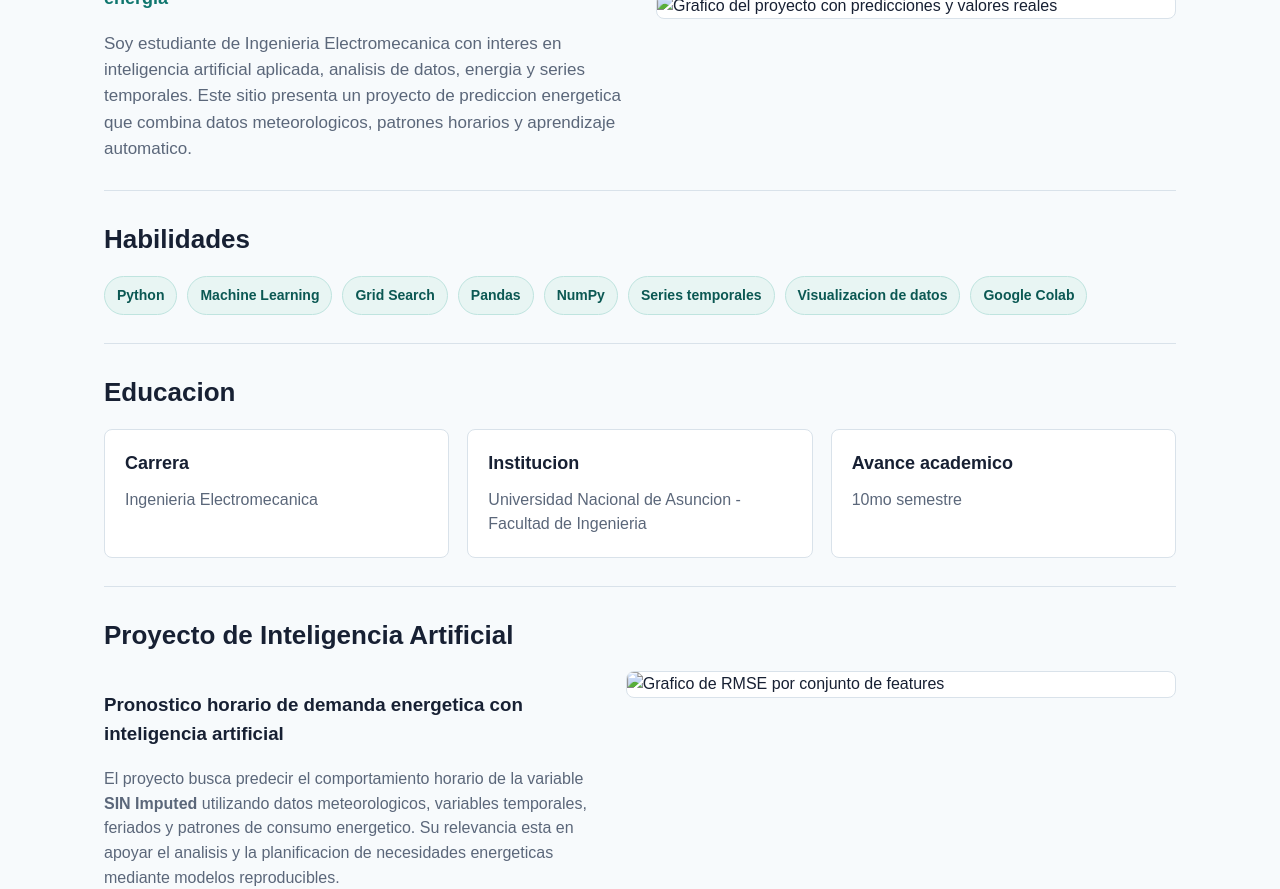
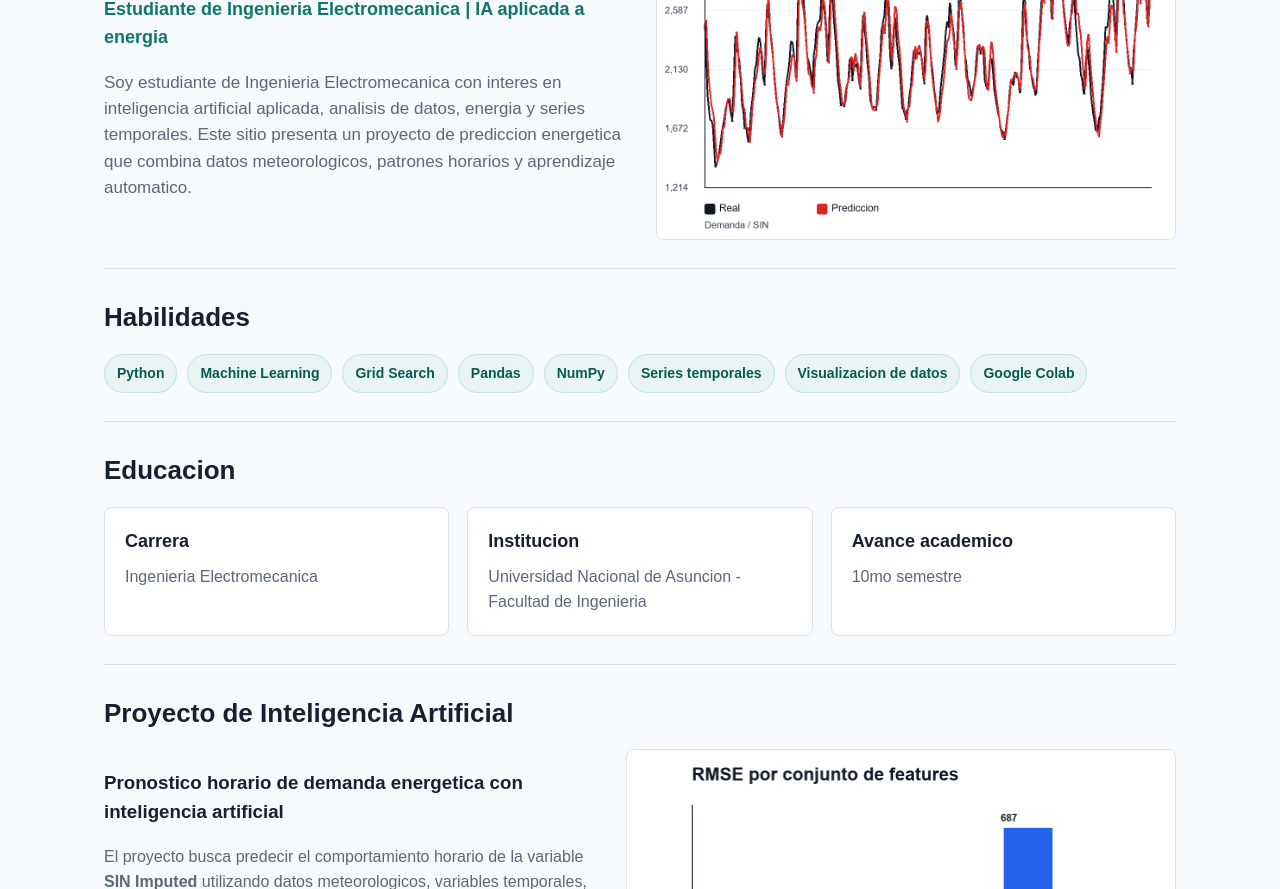
Before and after one commit to fabriciocaballero-fmca/proyecto-ia-energia, a plain HTML site: page docs/index.html in a window 1280 px wide. Shown: the part 265-1154 px from the top of the page. Drawn offline with Linux system fonts and the light colour scheme; the site is published under a folder, as on GitHub Pages, so addresses that start at the root find nothing.

Commit message:
Update index.html

```diff
--- a/docs/index.html
+++ b/docs/index.html
@@ -258,7 +258,7 @@
           energetica que combina datos meteorologicos, patrones horarios y aprendizaje automatico.
         </p>
       </div>
-<img src="/proyecto-ia-energia/assets/predictions_vs_actual.png" alt="Grafico del proyecto con predicciones y valores reales">
+<img src="assets/predictions_vs_actual.png" alt="Grafico del proyecto con predicciones y valores reales">
     </section>
 
     <section id="habilidades">
@@ -318,7 +318,7 @@
           </div>
         </div>
         <div class="project-figure">
-<img src="/proyecto-ia-energia/assets/rmse_by_feature_set.png" alt="Grafico de RMSE por conjunto de features">
+<img src="assets/rmse_by_feature_set.png" alt="Grafico de RMSE por conjunto de features">
         </div>
       </div>
     </section>
```
